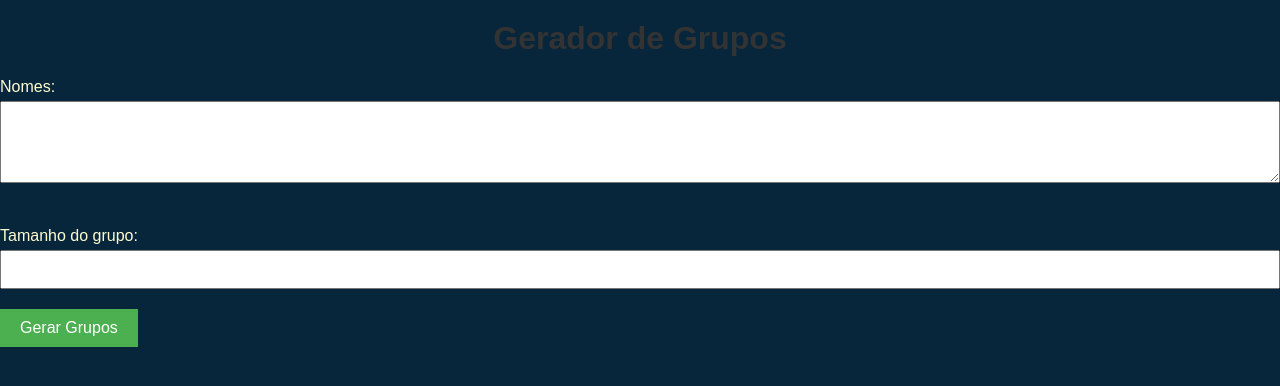
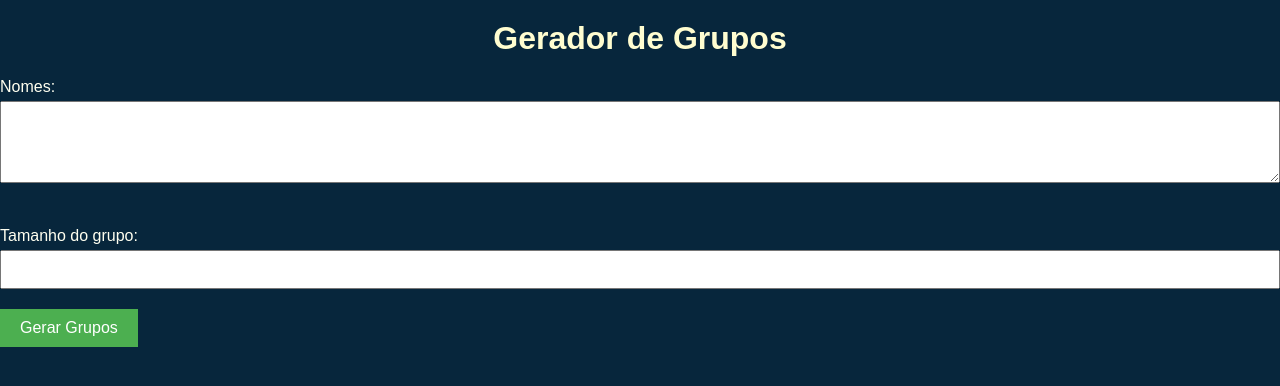
Before and after one commit to Jeferson5641/desafio-2, a plain HTML site: page index.html in a window 1280 px wide. Drawn offline with Linux system fonts and the light colour scheme.

Commit message:
atualização do random+css

```diff
--- a/styles.css
+++ b/styles.css
@@ -3,12 +3,12 @@ body {
     margin: 0;
     padding: 0;
     background-color: #07263c;
-    color: #fffdd0;
+    color: #fffff0;
 
 }
 
 h1 {
-    color: #333;
+    color: #fffdd0;
     text-align: center;
     margin-top: 20px;
 }
```
